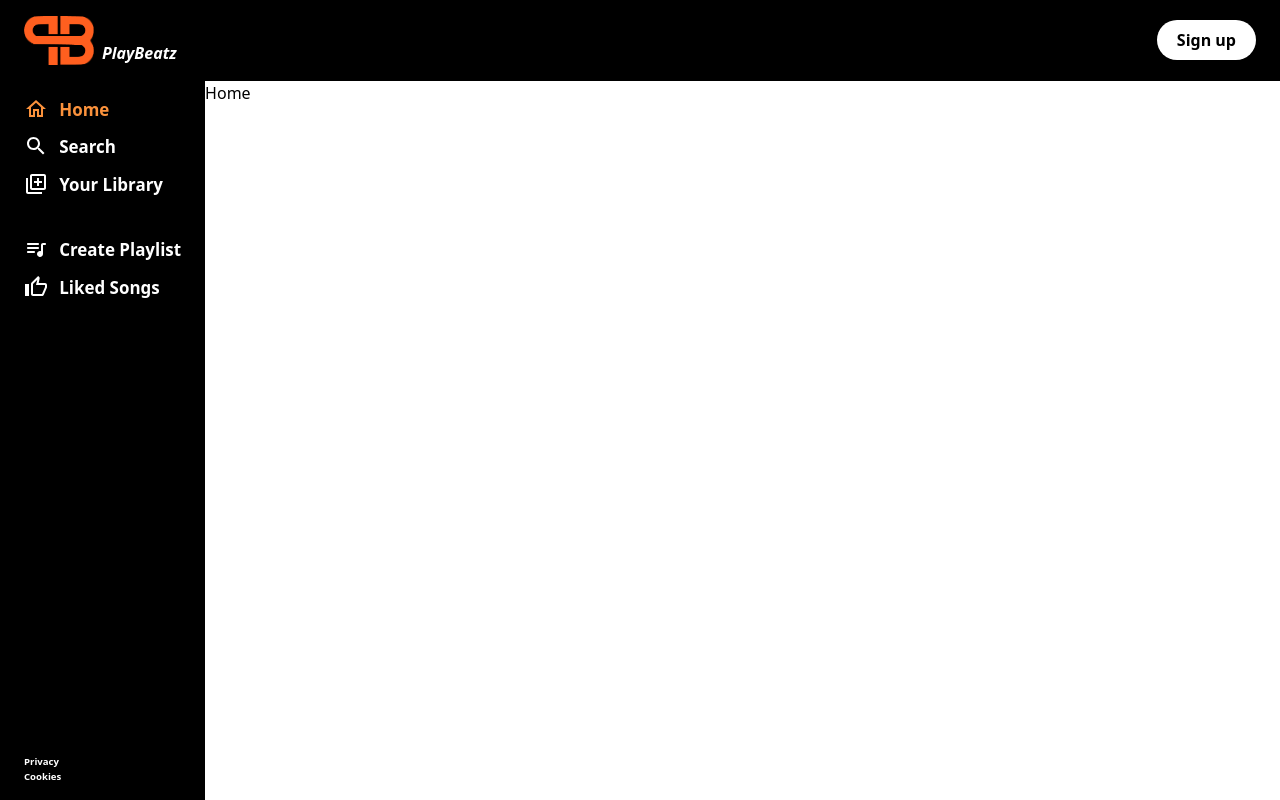
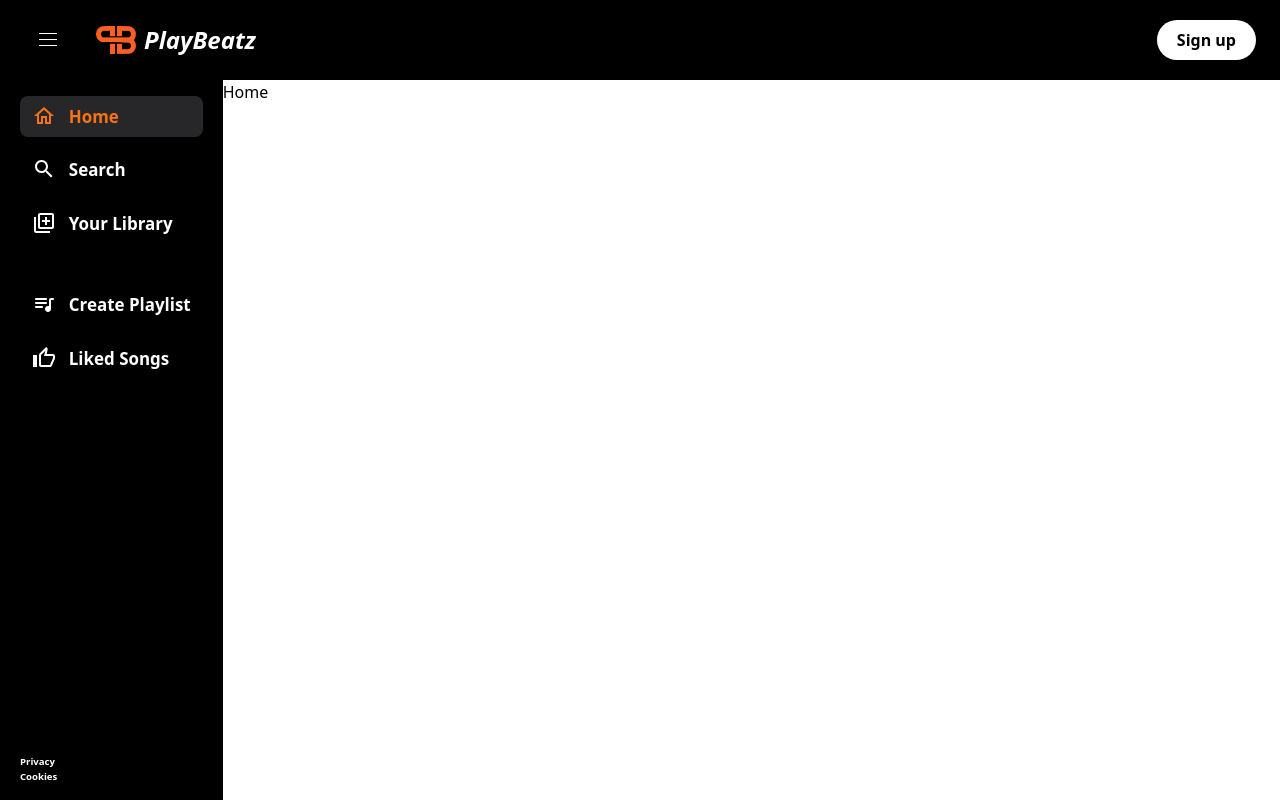
Before and after one commit to Git21221/PlayBeatz2.0, a React (Vite) app: page / in a window 1280 px wide. Built offline with nearby package versions, Linux system fonts and the light colour scheme.

Commit message:
added contexxt api for sidebar

```diff
--- a/index.html
+++ b/index.html
@@ -4,6 +4,7 @@
     <meta charset="UTF-8" />
     <meta name="viewport" content="width=device-width, initial-scale=1.0" />
     <title>PlayBeatz - Web Music Player</title>
+    <link rel="shortcut icon" href="src/assets/playbeatz.png" type="image/x-icon">
   </head>
   <body>
     <div id="root"></div>
--- a/src/App.jsx
+++ b/src/App.jsx
@@ -1,17 +1,19 @@
-import { Outlet } from 'react-router-dom'
-import './App.css'
-import {Header, Footer, Sidebar} from './components'
+import { Outlet } from "react-router-dom";
+import "./App.css";
+import { Header, Footer, Sidebar } from "./components";
+import SidebarContextProvider from "./context/sidebarContext/sidebarcontextProvider";
+
 function App() {
 
   return (
-    <>
-    <div className="w-screen h-screen main-container grid grid-cols-layout grid-rows-layout">
-      <Header />
-      <Outlet />
-      <Sidebar />
-    </div>
-    </>
-  )
+    <SidebarContextProvider>
+      <div className="w-screen h-screen main-container grid grid-cols-layout grid-rows-layout">
+        <Header />
+        <Outlet />
+        <Sidebar />
+      </div>
+    </SidebarContextProvider>
+  );
 }
 
-export default App
+export default App;
--- a/src/components/Header/Header.jsx
+++ b/src/components/Header/Header.jsx
@@ -1,21 +1,38 @@
-import React from "react";
-import {Button, Logoimage, Logoname} from '../index'
-import {Link, NavLink} from 'react-router-dom'
+import {React, useState, useContext} from "react";
+import sidebarContext from "../../context/sidebarContext/sidebarContext";
+import { Button, Logoimage, Logoname } from "../index";
+import { Link, NavLink } from "react-router-dom";
+
 function Header() {
+  const {clicked, setClicked} = useContext(sidebarContext);
+  const barClicked = () => {
+    clicked ? setClicked(false) : setClicked(true);
+  }
   return (
     <>
       <div className="navbar bg-black flex items-center justify-between px-6 py-4 col-start-1 col-end-4">
-        <div className="leftPart flex items-end gap-2">
-          <Logoimage
-          imagePath="src/assets/playbeatz.png"
-          width="70"
-          />
-          <Logoname />
+        <div className="leftPart flex items-center gap-6">
+          <div className="bar p-3 hover:bg-zinc-800 rounded-full hover:cursor-pointer" onClick={barClicked}>
+            <svg
+              xmlns="http://www.w3.org/2000/svg"
+              height="24"
+              viewBox="0 0 24 24"
+              width="24"
+              focusable="false"
+            >
+              <path
+                d="M21 6H3V5h18v1zm0 5H3v1h18v-1zm0 6H3v1h18v-1z"
+                fill="white"
+              ></path>
+            </svg>
+          </div>
+          <div className="flex items-center gap-2 justify-center text-white">
+            <Logoimage imagePath="src/assets/playbeatz.png" width="40" />
+            <Logoname />
+          </div>
         </div>
         <div className="rightPart">
-          <Button
-          name="Sign up"
-          />
+          <Button name="Sign up" />
         </div>
       </div>
     </>
--- a/src/components/Logoname.jsx
+++ b/src/components/Logoname.jsx
@@ -2,7 +2,7 @@ import React from 'react'
 
 function Logoname() {
   return (
-    <span className="text-white font-extrabold italic">PlayBeatz</span>
+    <span className="text-white font-extrabold italic text-2xl">PlayBeatz</span>
   )
 }
 
--- a/src/components/Sidebar/Sidebar.jsx
+++ b/src/components/Sidebar/Sidebar.jsx
@@ -1,7 +1,8 @@
-import React from "react";
+import React, { useContext } from "react";
 import { NavLink } from "react-router-dom";
 import "./sidebar.css";
 import HomeOutlinedIcon from "@mui/icons-material/HomeOutlined";
+import sidebarContext from "../../context/sidebarContext/sidebarContext";
 import {
   LibraryAddOutlined,
   QueueMusicRounded,
@@ -9,18 +10,20 @@ import {
   ThumbUpOutlined,
 } from "@mui/icons-material";
 function Sidebar() {
+const {clicked} = useContext(sidebarContext);
+const sidebarClass = clicked ? "hidden" : "";
   return (
     <>
-      <div className="side w-max bg-black px-6 py-4 text-white flex flex-col justify-between row-start-2 row-end-3">
+      <div className={`side w-max bg-black px-5 py-4 text-white flex flex-col justify-between row-start-2 row-end-3 ${sidebarClass}`}>
         <div className="upper-nav-part flex flex-col gap-10">
           <ul className="flex gap-3 flex-col">
             <NavLink
               to="/"
               className={({ isActive }) =>
-                `${isActive ? "text-orange-400" : "text-white"}`
+                `${isActive ? "text-orange-500 bg-zinc-800 rounded-lg" : ""}`
               }
             >
-              <li className="flex">
+              <li className="flex hover:bg-zinc-800 py-2 px-3 rounded-lg">
                 <HomeOutlinedIcon />
                 Home
               </li>
@@ -29,10 +32,10 @@ function Sidebar() {
             <NavLink
               to="/search"
               className={({ isActive }) =>
-                `${isActive ? "text-orange-400" : "text-white"}`
+                `${isActive ? "text-orange-500 bg-zinc-800 rounded-lg" : ""}`
               }
             >
-              <li className="flex">
+              <li className="flex hover:bg-zinc-800 py-2 px-3 rounded-lg">
                 <SearchOutlined />
                 Search
               </li>
@@ -40,10 +43,10 @@ function Sidebar() {
             <NavLink
               to="/library"
               className={({ isActive }) =>
-                `${isActive ? "text-orange-400" : "text-white"}`
+                `${isActive ? "text-orange-500 bg-zinc-800 rounded-lg" : ""}`
               }
             >
-              <li className="flex">
+              <li className="flex hover:bg-zinc-800 py-2 px-3 rounded-lg">
                 <LibraryAddOutlined />
                 Your Library
               </li>
@@ -53,10 +56,10 @@ function Sidebar() {
             <NavLink
               to="/play-list"
               className={({ isActive }) =>
-                `${isActive ? "text-orange-400" : "text-white"}`
+                `${isActive ? "text-orange-500 bg-zinc-800 rounded-lg" : ""}`
               }
             >
-              <li className="flex">
+              <li className="flex hover:bg-zinc-800 py-2 px-3 rounded-lg">
                 <QueueMusicRounded />
                 Create Playlist
               </li>
@@ -64,10 +67,10 @@ function Sidebar() {
             <NavLink
               to="/liked-songs"
               className={({ isActive }) =>
-                `${isActive ? "text-orange-400" : "text-white"}`
+                `${isActive ? "text-orange-500 bg-zinc-800 rounded-lg" : ""}`
               }
             >
-              <li className="flex">
+              <li className="flex hover:bg-zinc-800 py-2 px-3 rounded-lg">
                 <ThumbUpOutlined />
                 Liked Songs
               </li>
--- a/src/components/Sidebar/sidebar.css
+++ b/src/components/Sidebar/sidebar.css
@@ -1,8 +1,8 @@
 li{
   font-size: 1.06rem;
   font-weight: 600;
-  gap: 0.7rem;
-  transition: 0.3s all linear;
+  gap: 0.8rem;
+  transition: 0.1s all linear;
 }
 li:hover{
   cursor: pointer;
--- /dev/null
+++ b/src/context/sidebarContext/SidebarContextProvider.jsx
@@ -0,0 +1,13 @@
+import React, { useState } from 'react'
+import sidebarContext from './sidebarContext'
+
+const SidebarContextProvider = ({children}) => {
+  const [clicked, setClicked] = useState(false);
+  return (
+    <sidebarContext.Provider value={{clicked, setClicked}}>
+    {children}
+    </sidebarContext.Provider>
+  )
+}
+
+export default SidebarContextProvider
--- /dev/null
+++ b/src/context/sidebarContext/sidebarContext.js
@@ -0,0 +1,5 @@
+import {React, createContext} from "react";
+
+const sidebarContext = createContext();
+
+export default sidebarContext;
```
